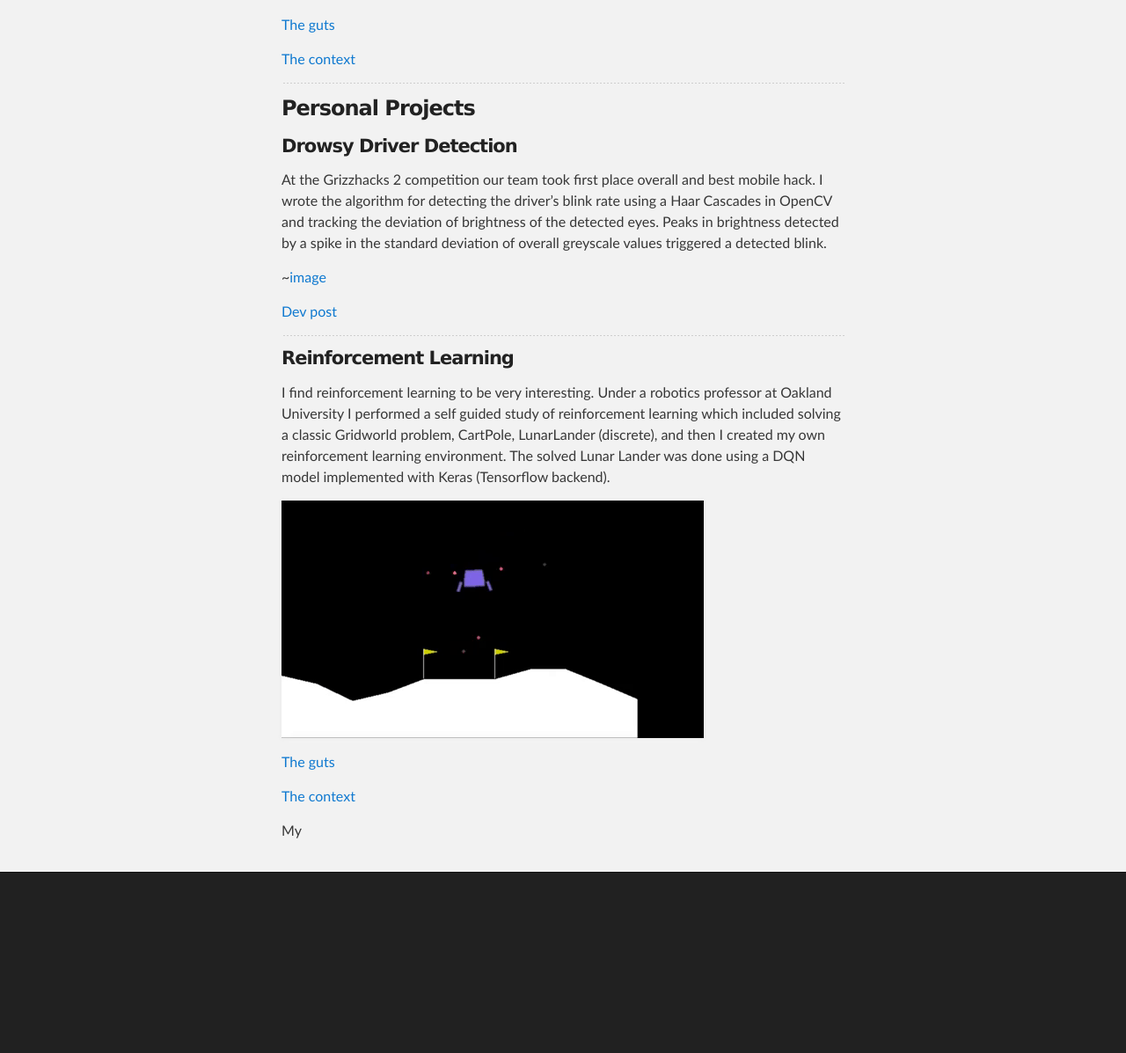
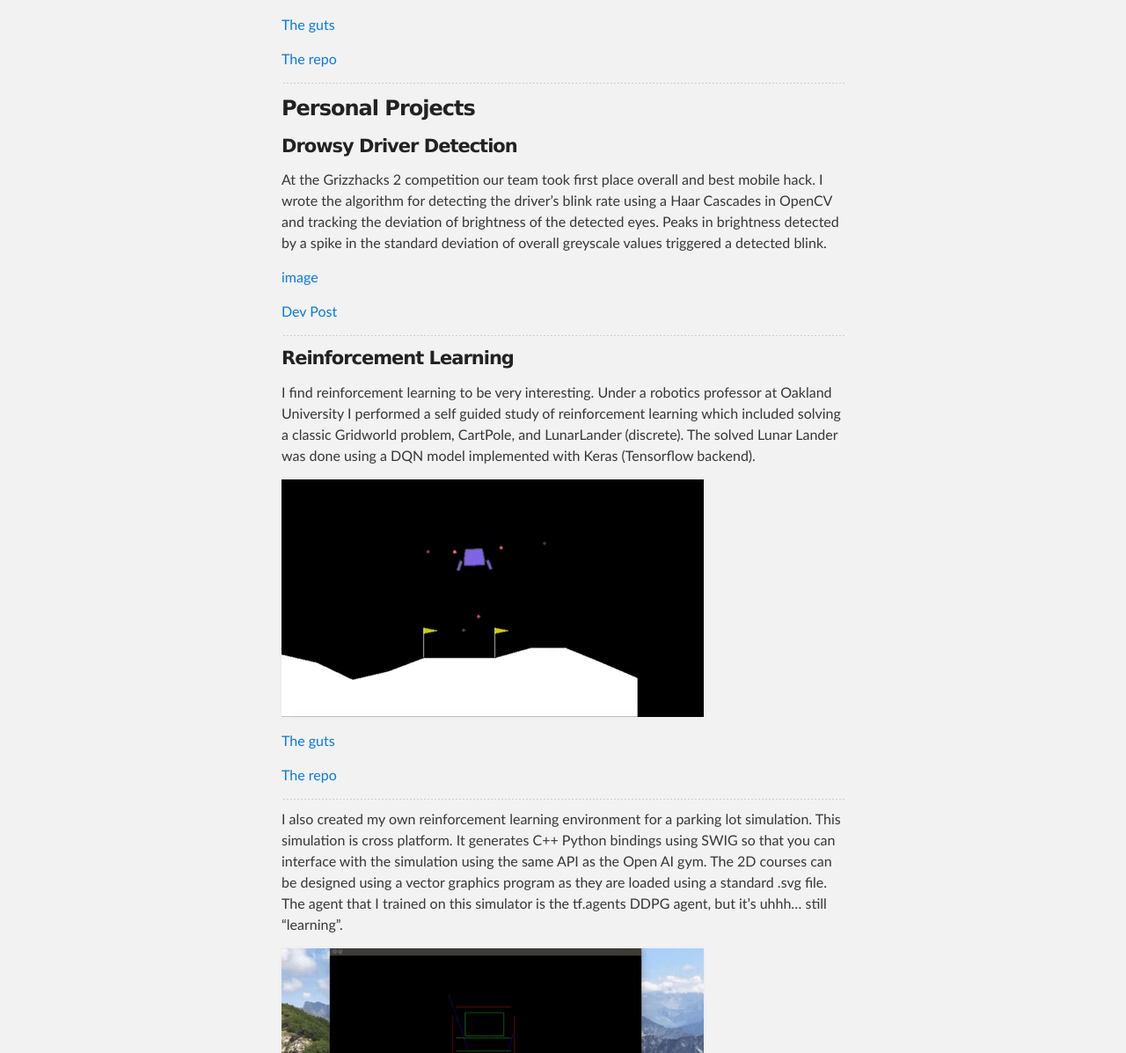
Before and after one commit to John-Brooks/john-brooks.github.io, a Jekyll site: the page built from index.md, in a window 1280 px wide and 1400 px high, scrolled down 4231 px. Shown: the part 203-1400 px from the top of the window at 88% size. Built offline with Jekyll 4.4.1, drawn with Linux system fonts in a browser that asks for light colours; our own code applies the rules of GitHub Pages for plain Markdown files; before the commit the page ends 5426 px from its top, so only the background shows below that; some of the changed text lies outside the part shown.

Commit message:
final commit?

```diff
--- a/index.md
+++ b/index.md
@@ -24,7 +24,7 @@ In my first year as a member of the Smart Vehicle Club, I took on the role of th
 
 [The guts](https://github.com/oaklandsmartvehicles/ou_self_drive_ros/blob/master/perception/src/PointMap.cpp)
 
-[The context](https://github.com/oaklandsmartvehicles/ou_self_drive_ros/)
+[The repo](https://github.com/oaklandsmartvehicles/ou_self_drive_ros/)
 
 ---
 
@@ -38,7 +38,7 @@ When I joined the team I started by updating our vision system to use a modern C
 
 [The guts](https://github.com/oaklandsmartvehicles/ou_self_drive_ros/blob/master/yolo/src/YOLO.cpp)
 
-[The context](https://github.com/oaklandsmartvehicles/ou_self_drive_ros/tree/master/yolo)
+[The repo](https://github.com/oaklandsmartvehicles/ou_self_drive_ros/tree/master/yolo)
 
 ---
 
@@ -50,7 +50,7 @@ The platform had 360 degree RADAR coverage provided by six Continental ARS430 RA
 
 [The guts](https://github.com/oaklandsmartvehicles/ou_self_drive_ros/blob/add-RADAR/radar/visualize/main.py)
 
-[The context](https://github.com/oaklandsmartvehicles/ou_self_drive_ros/tree/add-RADAR/radar/visualize)
+[The repo](https://github.com/oaklandsmartvehicles/ou_self_drive_ros/tree/add-RADAR/radar/visualize)
 
 ---
 
@@ -64,7 +64,7 @@ After the 2019 competition year it was clear that our platform had a problem. El
 
 [The guts](https://github.com/oaklandsmartvehicles/DriveByWireECU/blob/master/DriveByWireECU/DriveByWireIO.c)
 
-[The context](https://github.com/oaklandsmartvehicles/DriveByWireECU/tree/master/DriveByWireECU)
+[The repo](https://github.com/oaklandsmartvehicles/DriveByWireECU/tree/master/DriveByWireECU)
 
 ---
 
@@ -74,20 +74,28 @@ After the 2019 competition year it was clear that our platform had a problem. El
 
 At the Grizzhacks 2 competition our team took first place overall and best mobile hack. I wrote the algorithm for detecting the driver's blink rate using a Haar Cascades in OpenCV and tracking the deviation of brightness of the detected eyes. Peaks in brightness detected by a spike in the standard deviation of overall greyscale values triggered a detected blink.
 
-~[image](/assets/images/daydream.jpg)
+[image](/assets/images/daydream.jpg)
 
-[Dev post](https://devpost.com/software/daydream-detector-aka-anti-sleep-5000)
+[Dev Post](https://devpost.com/software/daydream-detector-aka-anti-sleep-5000)
 
 ---
 
 #### Reinforcement Learning
 
-I find reinforcement learning to be very interesting. Under a robotics professor at Oakland University I performed a self guided study of reinforcement learning which included solving a classic Gridworld problem, CartPole, LunarLander (discrete), and then I created my own reinforcement learning environment. The solved Lunar Lander was done using a DQN model implemented with Keras (Tensorflow backend).
+I find reinforcement learning to be very interesting. Under a robotics professor at Oakland University I performed a self guided study of reinforcement learning which included solving a classic Gridworld problem, CartPole, and LunarLander (discrete). The solved Lunar Lander was done using a DQN model implemented with Keras (Tensorflow backend).
 
 ![gif](/assets/images/lunar_lander.gif)
 
 [The guts](https://github.com/John-Brooks/ReinforcementLearning/blob/master/LunarLander/tfmodel.py)
 
-[The context](https://github.com/John-Brooks/ReinforcementLearning/tree/master/LunarLander)
+[The repo](https://github.com/John-Brooks/ReinforcementLearning/tree/master/LunarLander)
 
-My
+---
+
+I also created my own reinforcement learning environment for a parking lot simulation. This simulation is cross platform. It generates C++ Python bindings using SWIG so that you can interface with the simulation using the same API as the Open AI gym. The 2D courses can be designed using a vector graphics program as they are loaded using a standard .svg file. The agent that I trained on this simulator is the tf.agents DDPG agent, but it's uhhh... still "learning".
+
+![gif](/assets/images/scared_car.gif)
+
+[The guts](https://github.com/John-Brooks/IGVC-Gem-Simulator/blob/master/src/Vehicle.cpp)
+
+[The repo](https://github.com/John-Brooks/IGVC-Gem-Simulator)
```
Also changed, not shown: assets/images/scared_car.gif (added).
